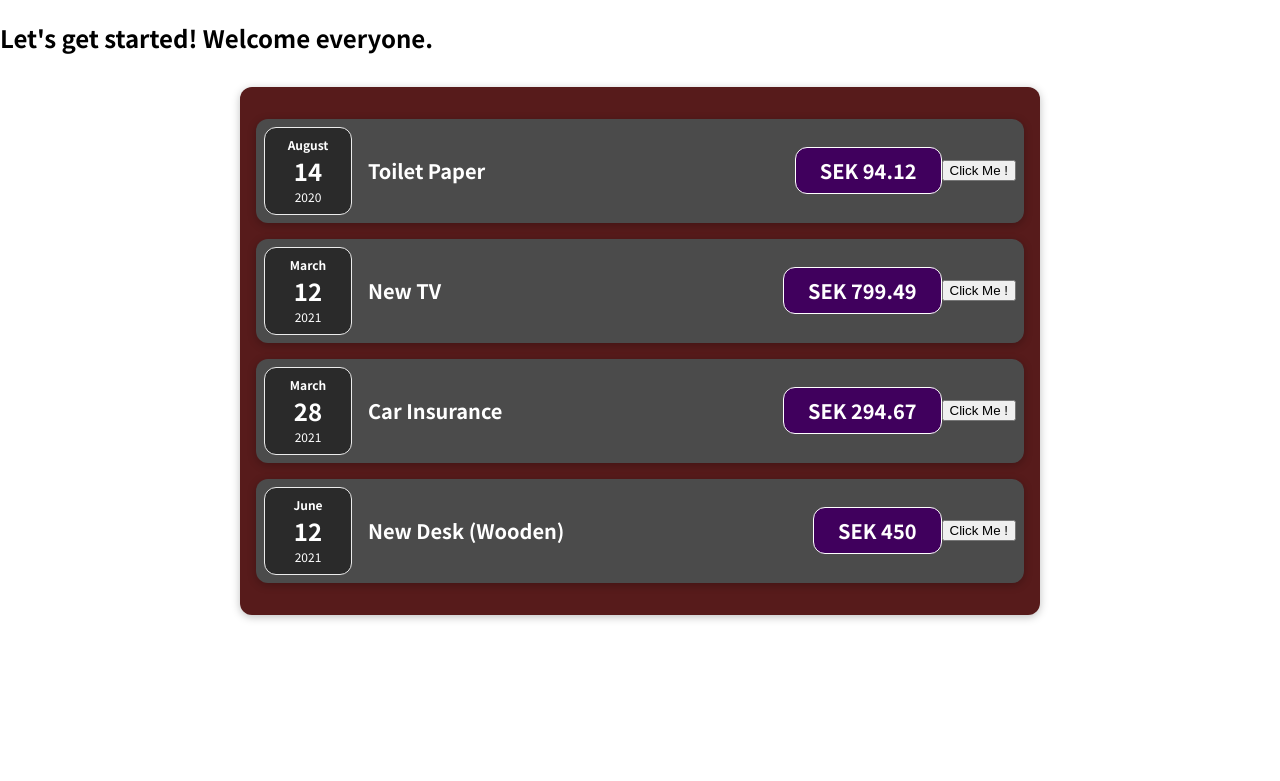
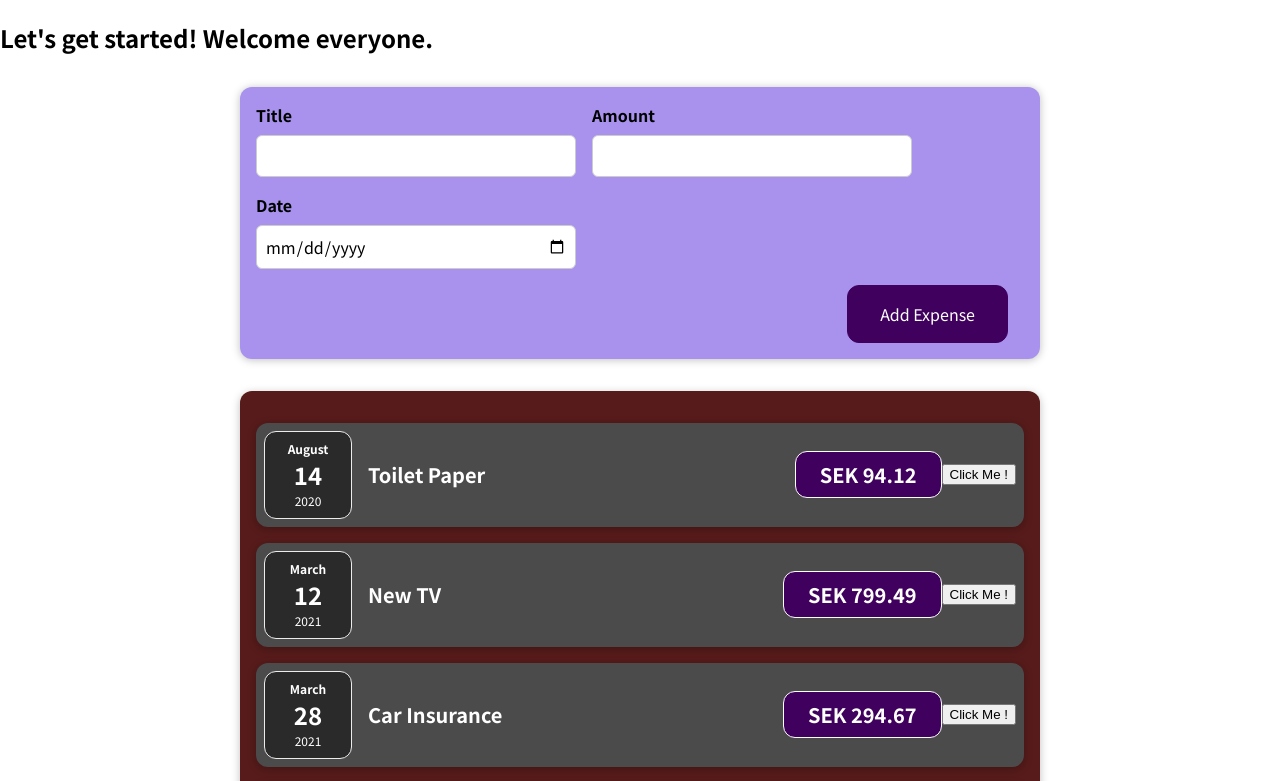
Before and after one commit to satwinder87/react-course, a React (Create React App) app: page / in a window 1280 px wide. Shown: the top 781 px of the page. Built offline with nearby package versions, Linux system fonts and the light colour scheme.

Commit message:
Added state handling

```diff
--- a/src/App.js
+++ b/src/App.js
@@ -1,9 +1,11 @@
 import Expenses from "./components/Expenses/Expenses";
+import NewExpense from "./components/NewExpense/NewExpense";
 
 const App = () => {
   return (
       <div>
         <h2>Let's get started! Welcome everyone.</h2>
+        <NewExpense />
         <Expenses />
       </div>
   );
--- /dev/null
+++ b/src/components/NewExpense/ExpenseForm.css
@@ -0,0 +1,26 @@
+.new-expense__controls {
+  display: flex;
+  flex-wrap: wrap;
+  gap: 1rem;
+  margin-bottom: 1rem;
+  text-align: left;
+}
+
+.new-expense__control label {
+  font-weight: bold;
+  margin-bottom: 0.5rem;
+  display: block;
+}
+
+.new-expense__control input {
+  font: inherit;
+  padding: 0.5rem;
+  border-radius: 6px;
+  border: 1px solid #ccc;
+  width: 20rem;
+  max-width: 100%;
+}
+
+.new-expense__actions {
+  text-align: right;
+}
--- /dev/null
+++ b/src/components/NewExpense/ExpenseForm.js
@@ -0,0 +1,73 @@
+import React, {useState} from 'react';
+import './ExpenseForm.css';
+
+const ExpenseForm = () => {
+
+  //const [enteredTitle, setEnteredTitle] = useState('');
+  //const [enteredAmount, setEnteredAmount] = useState('');
+  //const [enteredDate, setEnteredDate] = useState('');
+
+  let stateObject = {
+    enteredTitle: '',
+    enteredAmount: '',
+    enteredDate: ''
+  };
+
+  const [state, setState] = useState(stateObject);
+
+  const titleChangeHandler = (event) => {
+    //setEnteredTitle(event.target.value);
+    //console.log(enteredTitle);
+    /*
+  setState({
+    ...state,
+    enteredTitle: event.target.value,
+  });*/
+    setState((prevState) => {
+      return {...prevState, enteredTitle: event.target.value};
+    });
+    console.log(state);
+  };
+
+  const amountChangeHandler = (event) => {
+    // setEnteredAmount(event.target.value);
+    // console.log(enteredAmount);
+    setState((prevState) => {
+      return {...prevState, enteredAmount: event.target.value};
+    });
+    console.log(state);
+  };
+
+  const dateChangeHandler = (event) => {
+    setState((prevState) => {
+      return {...prevState, enteredDate: event.target.value};
+    });
+    console.log(state);
+  };
+  return (
+      <form>
+        <div className="new-expense__controls">
+          <div className="new-expense__control">
+            <label>Title</label>
+            <input type='text' onChange={titleChangeHandler}/>
+          </div>
+          <div className="new-expense__control">
+            <label>Amount</label>
+            <input type='number' min="0.01" step="0.01"
+                   onChange={amountChangeHandler}/>
+          </div>
+          <div className="new-expense__control">
+            <label>Date</label>
+            <input type='date' min="2019-01-01" max="2022-12-31"
+                   onChange={dateChangeHandler}/>
+          </div>
+        </div>
+        <div className="new-expense__actions">
+          <button type='submit'>Add Expense</button>
+        </div>
+      </form>
+  );
+
+}
+
+export default ExpenseForm;
--- /dev/null
+++ b/src/components/NewExpense/NewExpense.css
@@ -0,0 +1,38 @@
+.new-expense {
+  background-color: #a892ee;
+  padding: 1rem;
+  margin: 2rem auto;
+  width: 50rem;
+  max-width: 95%;
+  border-radius: 12px;
+  text-align: center;
+  box-shadow: 0 1px 8px rgba(0, 0, 0, 0.25);
+}
+
+.new-expense button {
+  font: inherit;
+  cursor: pointer;
+  padding: 1rem 2rem;
+  border: 1px solid #40005d;
+  background-color: #40005d;
+  color: white;
+  border-radius: 12px;
+  margin-right: 1rem;
+}
+
+.new-expense button:hover,
+.new-expense button:active {
+  background-color: #510674;
+  border-color: #510674;
+}
+
+.new-expense button.alternative {
+  color: #220131;
+  border-color: transparent;
+  background-color: transparent;
+}
+
+.new-expense button.alternative:hover,
+.new-expense button.alternative:active {
+  background-color: #ddb3f8;
+}
--- /dev/null
+++ b/src/components/NewExpense/NewExpense.js
@@ -0,0 +1,13 @@
+import React from 'react';
+import './NewExpense.css';
+import ExpenseForm from "./ExpenseForm";
+
+const NewExpense = () => {
+
+  return <div className="new-expense">
+    <ExpenseForm />
+  </div>
+
+}
+
+export default NewExpense;
```
